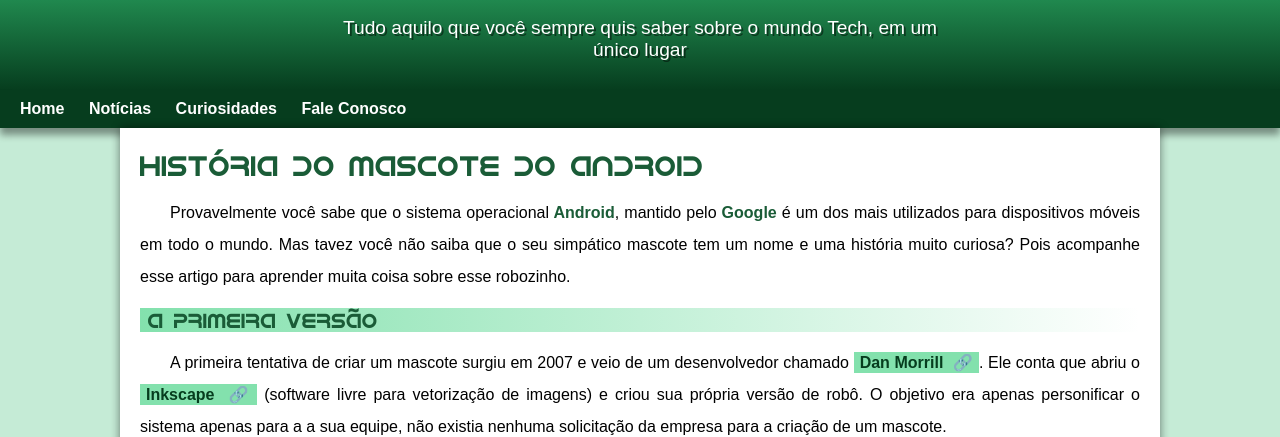
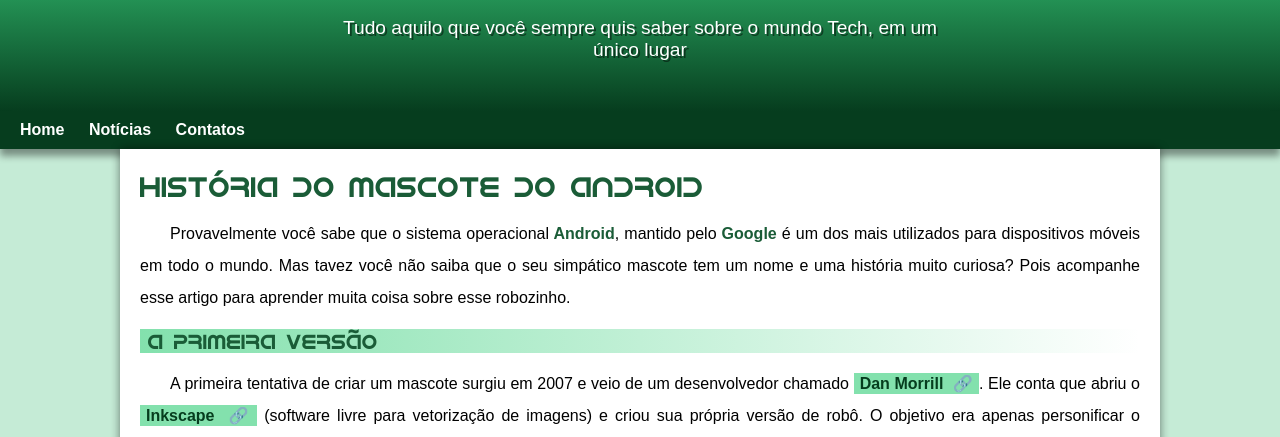
Before and after one commit to edemir87/html-css, a plain HTML site: page d010 respondido/android.html in a window 1280 px wide. Shown: the part 100-537 px from the top of the page. Drawn offline with Linux system fonts and the light colour scheme.

Commit message:
problema de padding corrigido

```diff
--- a/d010 respondido/android.html
+++ b/d010 respondido/android.html
@@ -19,8 +19,7 @@
     <nav>
         <a href="#">Home</a>
         <a href="#">Notícias</a>
-        <a href="#">Curiosidades</a>
-        <a href="#">Fale Conosco</a>
+        <a href="#">Contatos</a>
     </nav>
 
         <main>
--- a/d010 respondido/style.css
+++ b/d010 respondido/style.css
@@ -57,6 +57,7 @@ header > p {
     max-width: 600px;
     padding-right: 10px;
     padding-left: 10px;
+    padding-bottom: 50px;
     margin: auto;
     text-shadow: 2px 2px 0px rgba(0, 0, 0, 0.473);
 
```
